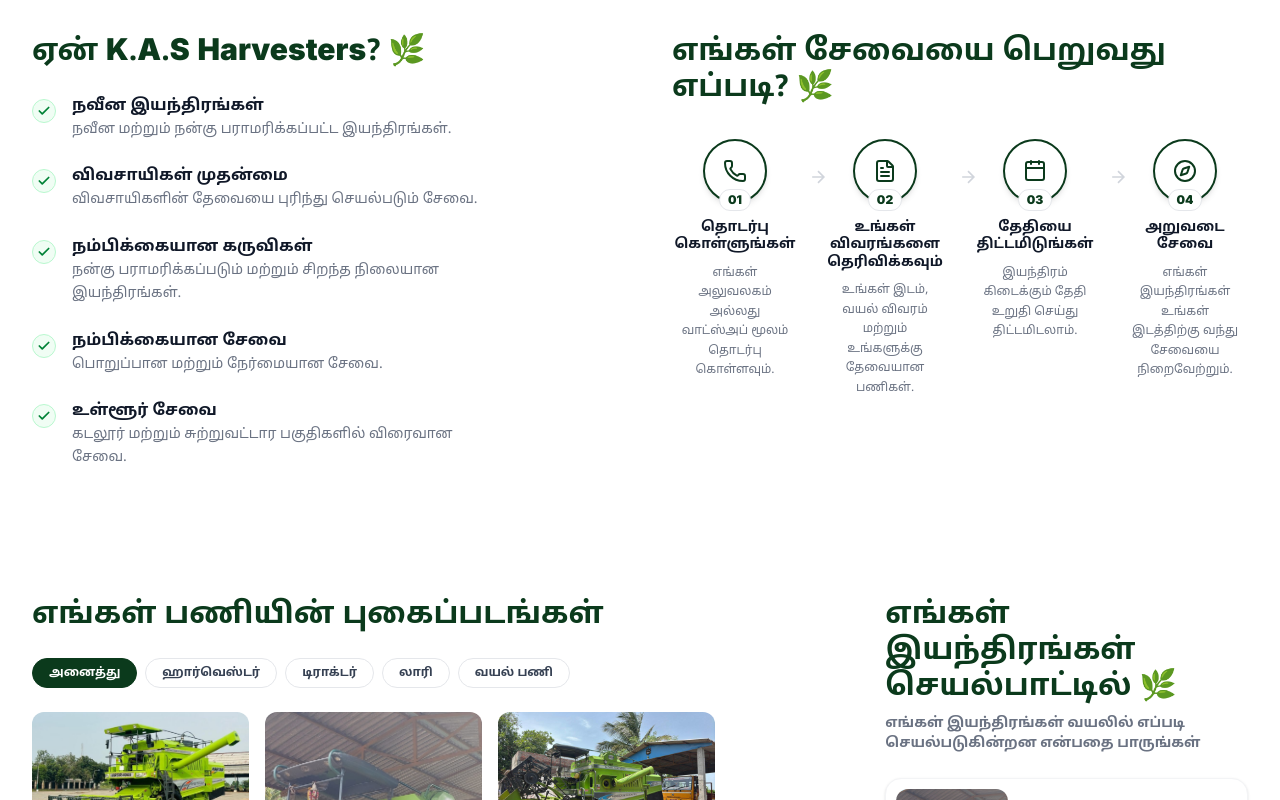
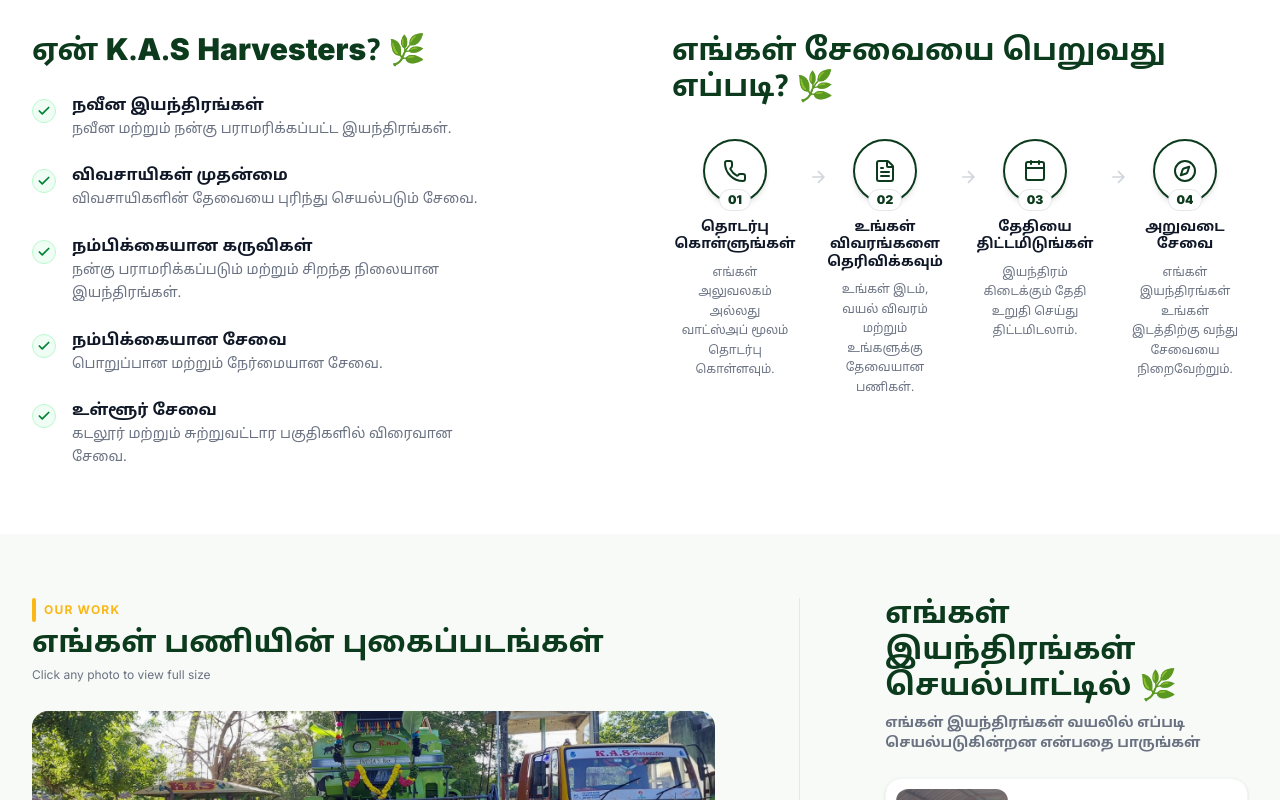
Before and after one commit to Gunalan183/K.A.S-Harvesters-, a React (Vite) app: page / in a window 1280 px wide. Shown: the part 2000-2800 px from the top of the page. Built offline with nearby package versions, Linux system fonts and the light colour scheme.

Commit message:
Update gallery layout, machinery images, and fix About section desktop columns

```diff
--- a/src/sections/Gallery.jsx
+++ b/src/sections/Gallery.jsx
@@ -2,15 +2,9 @@
 import { motion, AnimatePresence } from 'framer-motion';
 import { X, ChevronLeft, ChevronRight, Play, Camera, Video } from 'lucide-react';
 import SectionWrapper from '../components/SectionWrapper';
-import { GALLERY_ITEMS, VIDEOS, BUSINESS } from '../data/constants';
+import { VIDEOS, BUSINESS } from '../data/constants';
 
-const CATEGORIES = [
-  { id: 'all', labelTa: 'அனைத்து' },
-  { id: 'harvester', labelTa: 'ஹார்வெஸ்டர்' },
-  { id: 'tractor', labelTa: 'டிராக்டர்' },
-  { id: 'lorry', labelTa: 'லாரி' },
-  { id: 'field', labelTa: 'வயல் பணி' },
-];
+
 
 function VideoModal({ video, onClose }) {
   const videoRef = useRef(null);
@@ -56,28 +50,25 @@
   );
 }
 
+// The 6 specific photos to showcase
+const PHOTO_ITEMS = [
+  { src: '/images/tractor-karthar-lorry.jpeg',   alt: 'K.A.S Harvesters Kartar 4000 Combine Harvester', caption: 'Kartar 4000 Combine Harvester' },
+  { src: '/images/karthar-01.jpeg',             alt: 'Kartar Harvester close view',                     caption: 'Kartar Harvester close view' },
+  { src: '/images/karthar-in-place.jpeg',       alt: 'Kartar Harvester in field',                       caption: 'Kartar Harvester in field' },
+  { src: '/images/karthar-with-lorry-02.jpeg',  alt: 'K.A.S Harvesters combine harvester with lorry',   caption: 'Harvester with Lorry' },
+  { src: '/images/karthar-with-lorry-03.jpeg',  alt: 'Harvester with transport lorry',                  caption: 'Harvester with transport lorry' },
+  { src: '/images/karthar-with-lorry.jpeg',     alt: 'Kartar harvester loaded on lorry',                caption: 'Kartar harvester loaded on lorry' },
+];
+
 export default function Gallery() {
-  const [activeCategory, setActiveCategory] = useState('all');
   const [lightboxIndex, setLightboxIndex] = useState(null);
   const [activeVideo, setActiveVideo] = useState(null);
 
-  // Filter gallery items:
-  // If 'field', we map to 'harvester' or filter nicely.
-  // Let's fallback to specific logic or filter by category field.
-  const filtered = GALLERY_ITEMS.filter((img) => {
-    if (activeCategory === 'all') return true;
-    if (activeCategory === 'field') {
-      return img.category === 'harvester' && img.caption.includes('வயல்');
-    }
-    return img.category === activeCategory;
-  }).slice(0, 6); // Limit to 6 items to match the 3x2 grid of mockup
-
   const openLightbox = (index) => setLightboxIndex(index);
   const closeLightbox = () => setLightboxIndex(null);
-  const prev = () => setLightboxIndex((i) => (i - 1 + filtered.length) % filtered.length);
-  const next = () => setLightboxIndex((i) => (i + 1) % filtered.length);
+  const prev = () => setLightboxIndex((i) => (i - 1 + PHOTO_ITEMS.length) % PHOTO_ITEMS.length);
+  const next = () => setLightboxIndex((i) => (i + 1) % PHOTO_ITEMS.length);
 
-  // Keyboard navigation
   const handleKey = (e) => {
     if (lightboxIndex === null) return;
     if (e.key === 'ArrowLeft') prev();
@@ -86,61 +77,121 @@
   };
 
   return (
-    <SectionWrapper id="gallery" className="py-16 bg-white relative" onKeyDown={handleKey}>
+    <SectionWrapper id="gallery" className="py-16 bg-[#f7faf7] relative" onKeyDown={handleKey}>
       <div className="max-w-7xl mx-auto px-4 sm:px-6 lg:px-8">
         <div className="grid grid-cols-1 lg:grid-cols-12 gap-12 lg:gap-16">
 
-          {/* ── Left Column: Photo Gallery (60% Width) ── */}
+          {/* ── Left Column: Photo Gallery ── */}
           <div className="lg:col-span-7 flex flex-col">
-            <h2 className="font-tamil text-2xl md:text-3xl font-black text-[#0B3A1C] mb-6 text-left">
-              எங்கள் பணியின் புகைப்படங்கள்
-            </h2>
 
-            {/* Category Filter Tabs */}
-            <div className="flex flex-wrap gap-2 mb-6">
-              {CATEGORIES.map((cat) => (
-                <button
-                  key={cat.id}
-                  onClick={() => setActiveCategory(cat.id)}
-                  className={`px-4 py-1.5 rounded-full text-xs font-tamil font-bold transition-all border ${activeCategory === cat.id
-                      ? 'bg-[#0B3A1C] text-white border-[#0B3A1C]'
-                      : 'bg-white text-gray-700 border-gray-200 hover:bg-gray-50'
-                    }`}
-                >
-                  {cat.labelTa}
-                </button>
-              ))}
+            {/* Section header */}
+            <div className="mb-7">
+              <div className="flex items-center gap-2 mb-1">
+                <span className="w-1 h-6 rounded-full bg-[#FAB818] inline-block" />
+                <p className="text-[#FAB818] font-bold text-xs uppercase tracking-widest">Our Work</p>
+              </div>
+              <h2 className="font-tamil text-2xl md:text-3xl font-black text-[#0B3A1C] leading-tight">
+                எங்கள் பணியின் புகைப்படங்கள்
+              </h2>
+              <p className="text-gray-500 text-xs mt-1">Click any photo to view full size</p>
             </div>
 
-            {/* Photos Grid (3x2 layout matching mockup) */}
-            <div className="grid grid-cols-3 gap-3 md:gap-4 mb-6">
-              <AnimatePresence mode="popLayout">
-                {filtered.map((img, i) => (
+            {/* Magazine layout: 1 large hero + 2-col grid */}
+            <div className="flex flex-col gap-3">
+
+              {/* Row 1: Featured large image */}
+              <motion.button
+                initial={{ opacity: 0, y: 16 }}
+                whileInView={{ opacity: 1, y: 0 }}
+                viewport={{ once: true }}
+                transition={{ duration: 0.5 }}
+                onClick={() => openLightbox(0)}
+                className="relative group w-full rounded-2xl overflow-hidden bg-gray-100 cursor-pointer focus:outline-none focus:ring-2 focus:ring-[#FAB818]"
+                style={{ height: '240px' }}
+                aria-label={PHOTO_ITEMS[0].alt}
+              >
+                <img
+                  src={PHOTO_ITEMS[0].src}
+                  alt={PHOTO_ITEMS[0].alt}
+                  loading="lazy"
+                  className="w-full h-full object-cover group-hover:scale-105 transition-transform duration-500"
+                />
+                {/* Gradient overlay */}
+                <div className="absolute inset-0 bg-gradient-to-t from-black/60 via-black/10 to-transparent" />
+                {/* Caption badge */}
+                <div className="absolute bottom-3 left-3 right-3 flex items-end justify-between">
+                  <span className="font-bold text-white text-sm drop-shadow leading-tight">
+                    {PHOTO_ITEMS[0].caption}
+                  </span>
+                  <span className="shrink-0 w-7 h-7 rounded-full bg-white/20 backdrop-blur-sm flex items-center justify-center">
+                    <Camera size={13} className="text-white" />
+                  </span>
+                </div>
+              </motion.button>
+
+              {/* Row 2: 2 medium images */}
+              <div className="grid grid-cols-2 gap-3">
+                {PHOTO_ITEMS.slice(1, 3).map((img, i) => (
                   <motion.button
                     key={img.src}
-                    layout
-                    initial={{ opacity: 0, scale: 0.95 }}
-                    animate={{ opacity: 1, scale: 1 }}
-                    exit={{ opacity: 0, scale: 0.95 }}
-                    transition={{ duration: 0.25, delay: i * 0.05 }}
-                    onClick={() => openLightbox(i)}
-                    className="relative group rounded-xl overflow-hidden aspect-video bg-gray-100 cursor-pointer focus:outline-none focus:ring-2 focus:ring-[#FAB818]"
-                    aria-label={`View ${img.alt}`}
+                    initial={{ opacity: 0, y: 16 }}
+                    whileInView={{ opacity: 1, y: 0 }}
+                    viewport={{ once: true }}
+                    transition={{ duration: 0.5, delay: i * 0.1 }}
+                    onClick={() => openLightbox(i + 1)}
+                    className="relative group rounded-2xl overflow-hidden bg-gray-100 cursor-pointer focus:outline-none focus:ring-2 focus:ring-[#FAB818]"
+                    style={{ height: '160px' }}
+                    aria-label={img.alt}
                   >
                     <img
                       src={img.src}
                       alt={img.alt}
                       loading="lazy"
-                      className="w-full h-full object-cover group-hover:scale-105 transition-transform duration-300"
+                      className="w-full h-full object-cover group-hover:scale-105 transition-transform duration-500"
                     />
-                    <div className="absolute inset-0 bg-black/0 group-hover:bg-black/20 transition-all duration-300" />
+                    <div className="absolute inset-0 bg-gradient-to-t from-black/55 via-transparent to-transparent" />
+                    <div className="absolute bottom-2.5 left-2.5 right-2.5">
+                      <span className="font-bold text-white text-[11px] leading-tight line-clamp-1 drop-shadow">
+                        {img.caption}
+                      </span>
+                    </div>
                   </motion.button>
                 ))}
-              </AnimatePresence>
+              </div>
+
+              {/* Row 3: 3 small images */}
+              <div className="grid grid-cols-3 gap-3">
+                {PHOTO_ITEMS.slice(3, 6).map((img, i) => (
+                  <motion.button
+                    key={img.src}
+                    initial={{ opacity: 0, y: 16 }}
+                    whileInView={{ opacity: 1, y: 0 }}
+                    viewport={{ once: true }}
+                    transition={{ duration: 0.5, delay: i * 0.08 }}
+                    onClick={() => openLightbox(i + 3)}
+                    className="relative group rounded-xl overflow-hidden bg-gray-100 cursor-pointer focus:outline-none focus:ring-2 focus:ring-[#FAB818]"
+                    style={{ height: '110px' }}
+                    aria-label={img.alt}
+                  >
+                    <img
+                      src={img.src}
+                      alt={img.alt}
+                      loading="lazy"
+                      className="w-full h-full object-cover group-hover:scale-105 transition-transform duration-500"
+                    />
+                    <div className="absolute inset-0 bg-gradient-to-t from-black/60 via-transparent to-transparent" />
+                    <div className="absolute bottom-2 left-2 right-2">
+                      <span className="font-bold text-white text-[10px] leading-tight line-clamp-2 drop-shadow block">
+                        {img.caption}
+                      </span>
+                    </div>
+                  </motion.button>
+                ))}
+              </div>
             </div>
 
             {/* View More Photos Button */}
-            <div className="mt-auto text-left">
+            <div className="mt-5">
               <a
                 href={BUSINESS.whatsapp}
                 target="_blank"
@@ -154,7 +205,7 @@
           </div>
 
           {/* Divider between columns */}
-          <div className="hidden lg:block lg:col-span-1 w-[1px] bg-gray-150 h-full justify-self-center" />
+          <div className="hidden lg:block lg:col-span-1 w-[1px] bg-gray-200 h-full justify-self-center" />
 
           {/* ── Right Column: Videos (40% Width) ── */}
           <div className="lg:col-span-4 flex flex-col">
@@ -261,13 +312,13 @@
               onClick={(e) => e.stopPropagation()}
             >
               <img
-                src={filtered[lightboxIndex]?.src}
-                alt={filtered[lightboxIndex]?.alt}
+                src={PHOTO_ITEMS[lightboxIndex]?.src}
+                alt={PHOTO_ITEMS[lightboxIndex]?.alt}
                 className="max-h-[75vh] max-w-full rounded-xl object-contain shadow-2xl"
               />
               <div className="text-center">
-                <p className="font-tamil text-white text-base">{filtered[lightboxIndex]?.caption}</p>
-                <p className="text-white/50 text-xs mt-1">{lightboxIndex + 1} / {filtered.length}</p>
+                <p className="font-tamil text-white text-base">{PHOTO_ITEMS[lightboxIndex]?.caption}</p>
+                <p className="text-white/50 text-xs mt-1">{lightboxIndex + 1} / {PHOTO_ITEMS.length}</p>
               </div>
             </motion.div>
 
--- a/src/sections/Machinery.jsx
+++ b/src/sections/Machinery.jsx
@@ -20,7 +20,7 @@
     name: 'Lorry / Transport',
     subtitleTa: 'போக்குவரத்து மற்றும் இயந்திரங்கள் எடுத்துச் செல்லும் சேவை',
     descTa: 'விவசாய இயந்திரங்கள் மற்றும் பொருட்களை பாதுகாப்பாக கொண்டு செல்ல.',
-    image: '/images/karthar-with-lorry.jpeg',
+    image: '/images/lorry-06.jpeg',
   },
 ];
 
```
Also changed, not shown: src/sections/About.jsx (+4 -4 lines).
